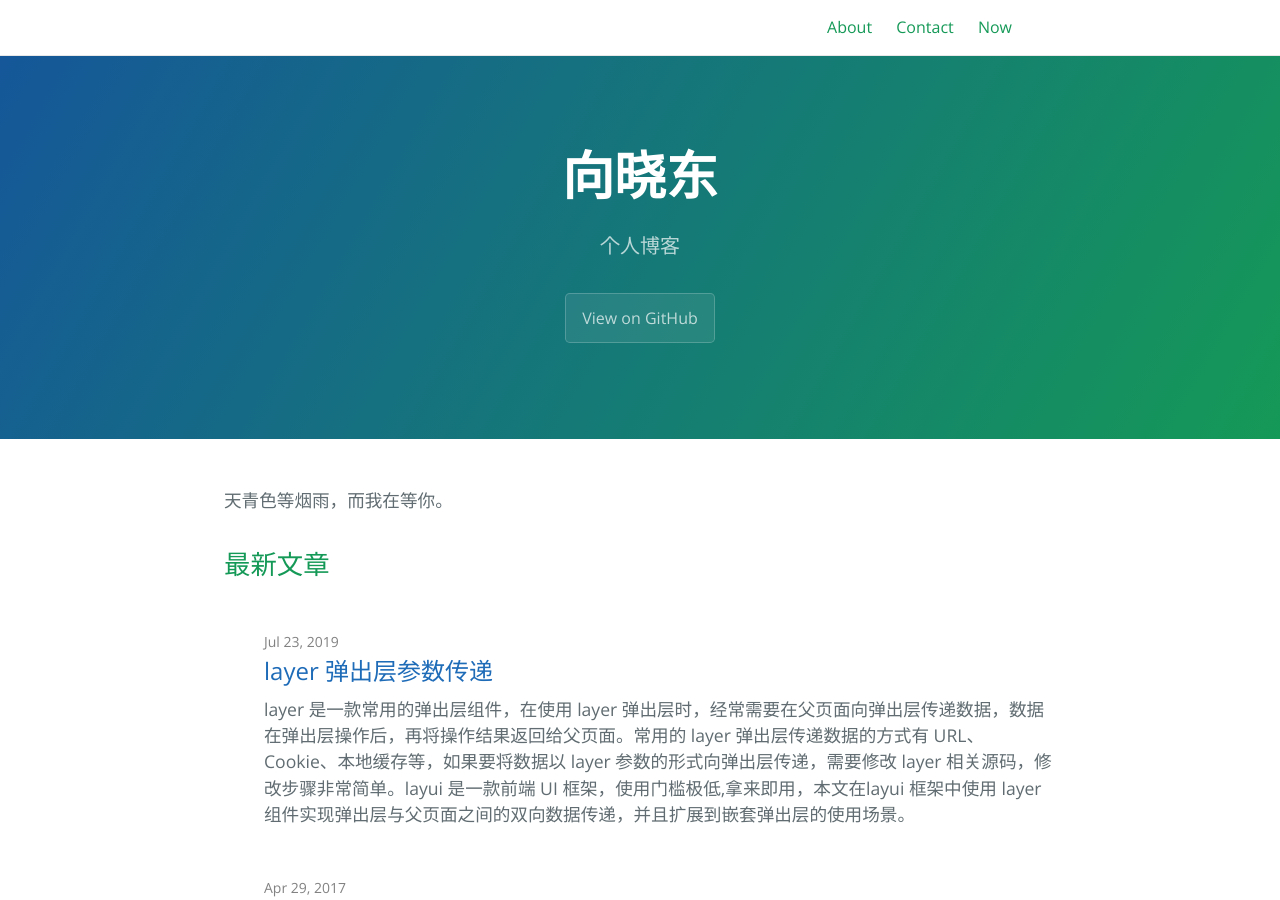
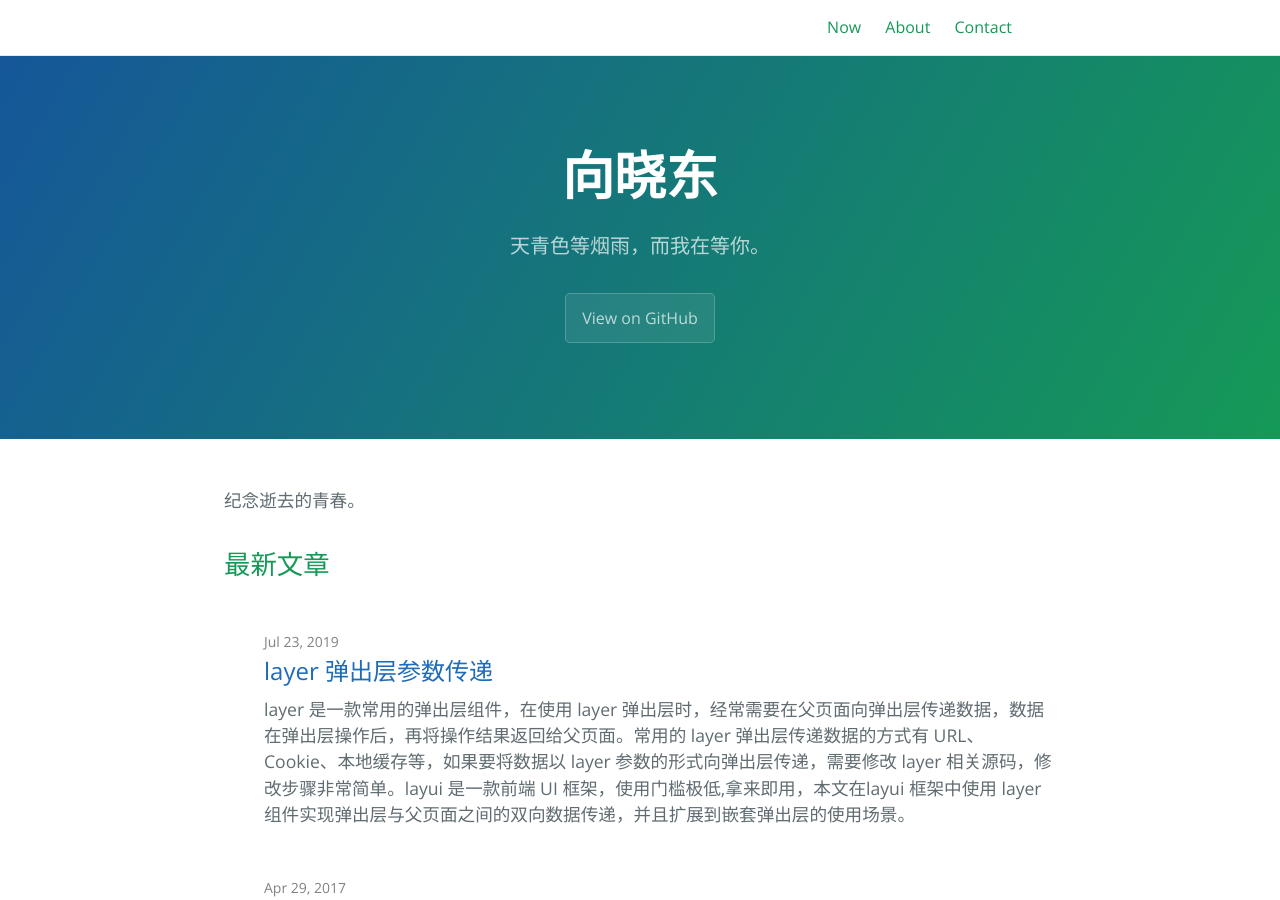
Before and after one commit to wjw875/wangjinwu.github.io, a Jekyll site: the page built from index.md, in a window 1280 px wide and 900 px high. Built offline with Jekyll 4.4.1, drawn with Linux system fonts in a browser that asks for light colours.

Commit message:
【框架】回滚上次提交导致没有主题效果的配置

```diff
--- a/_config.yml
+++ b/_config.yml
@@ -1,9 +1,9 @@
 title: 向晓东
-description: 个人博客
+description: 天青色等烟雨，而我在等你。
 show_downloads: false
 
 baseurl: "/cayman-blog" # change this to the subpath of your site, e.g. /blog. Leave it empty if you don't need it.
-url: "https://wjw875.github.io" # change this to the base hostname & protocol for your site
+url: "https://lorepirri.github.io" # change this to the base hostname & protocol for your site
 
 
 google_analytics:
@@ -16,10 +16,10 @@ cayman-blog:
 # theme: leave it empty
 
 # social
-author: wjw875
+author: lorepirri
 image: /thumbnail-jumbo.png
-#twitter:
-#  username: wjw875
+twitter:
+  username: lorepirri
 
 plugins:
   - jekyll-target-blank
@@ -27,7 +27,7 @@ plugins:
 target-blank:
     rel: nofollow
 
-#header_page_refs: ['now', 'about', 'contact']
+header_page_refs: ['now', 'about', 'contact']
 
 theme: jekyll-theme-cayman-blog
 
--- a/index.md
+++ b/index.md
@@ -8,4 +8,4 @@
 layout: home
 ---
 
-天青色等烟雨，而我在等你。
+纪念逝去的青春。
```
